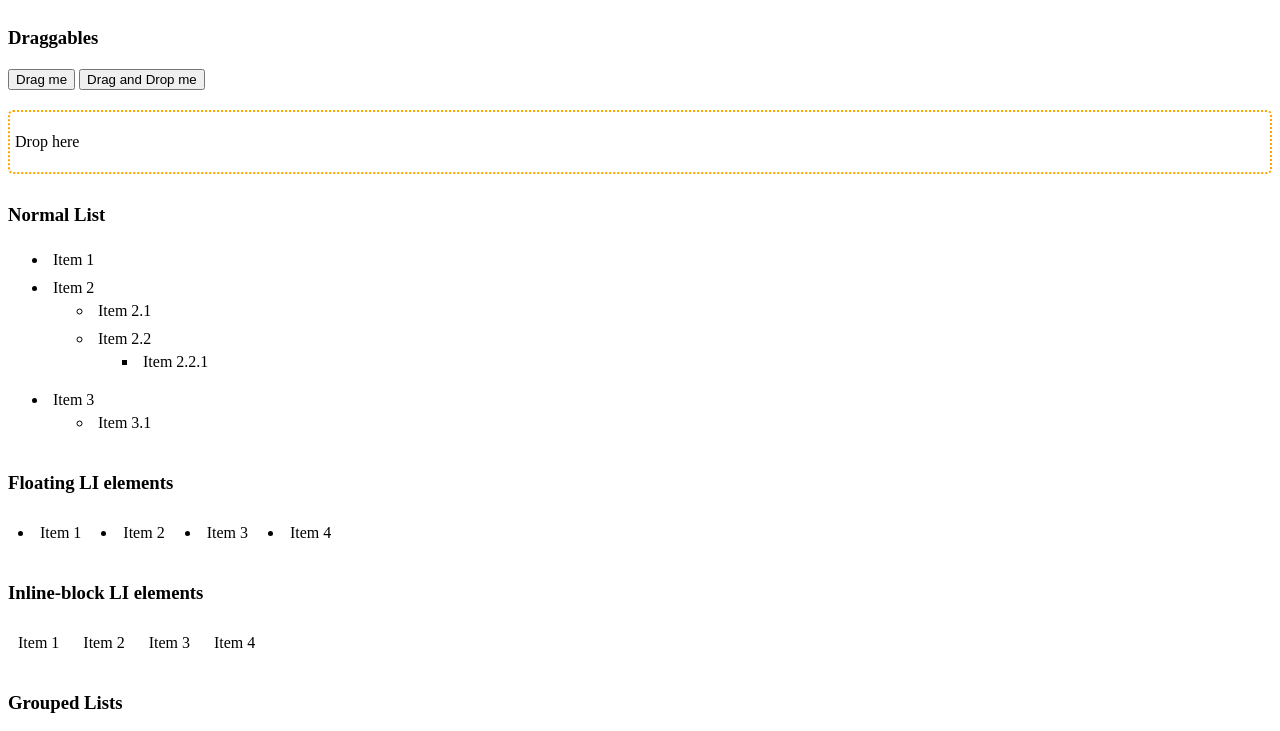
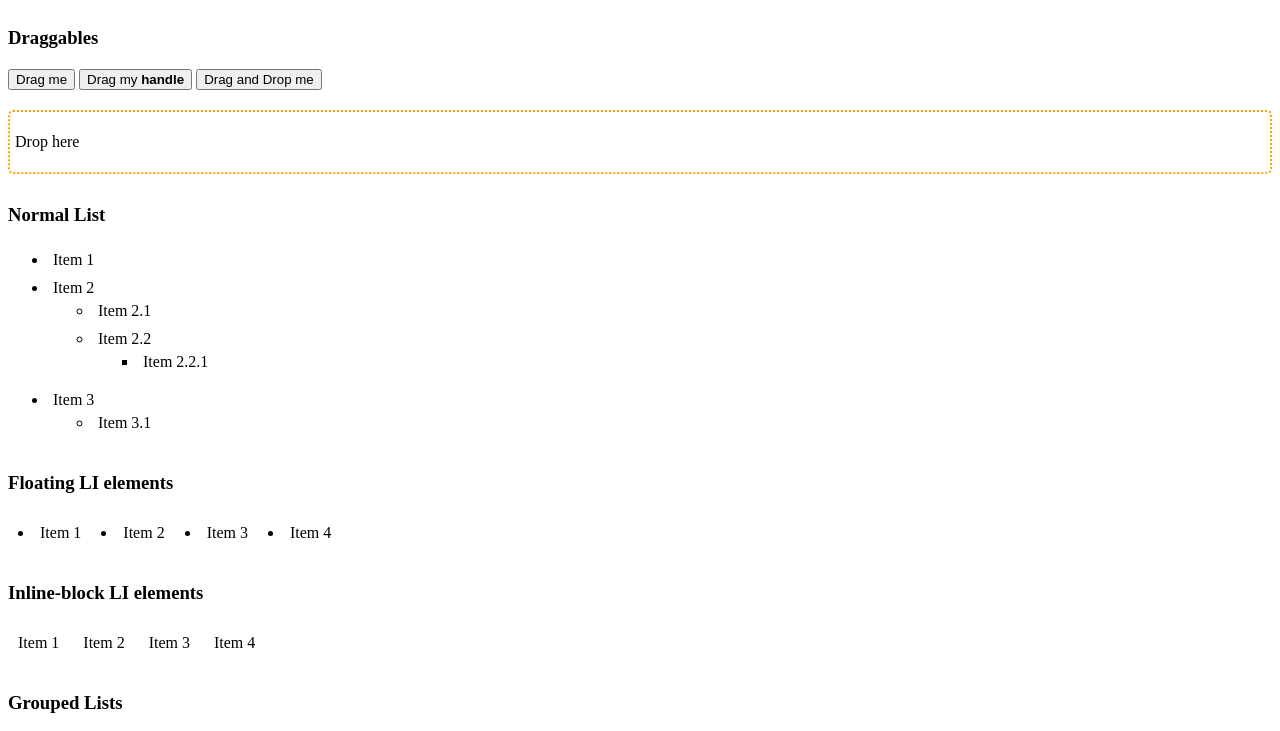
Before and after one commit to gardiner/draganddrop, a website: page demo/demo.html in a window 1280 px wide. Shown: the part 50-781 px from the top of the page. Drawn offline with nearby package versions, Linux system fonts and the light colour scheme.

Commit message:
added handle demo

```diff
--- a/demo/demo.html
+++ b/demo/demo.html
@@ -34,6 +34,7 @@
 
         //draggable
         $('.drag').draggable();
+        $('.draghandle').draggable({handle: '.handle'});
         $('.dragdrop').draggable({
           revert: true,
           placeholder: true,
@@ -57,6 +58,7 @@
 
     <h3>Draggables</h3>
     <button class="drag">Drag me</button>
+    <button class="draghandle">Drag my <strong class="handle">handle</strong></button>
     <button class="dragdrop">Drag and Drop me</button>
     <div class="drop"><p>Drop here</p></div>
 
```
